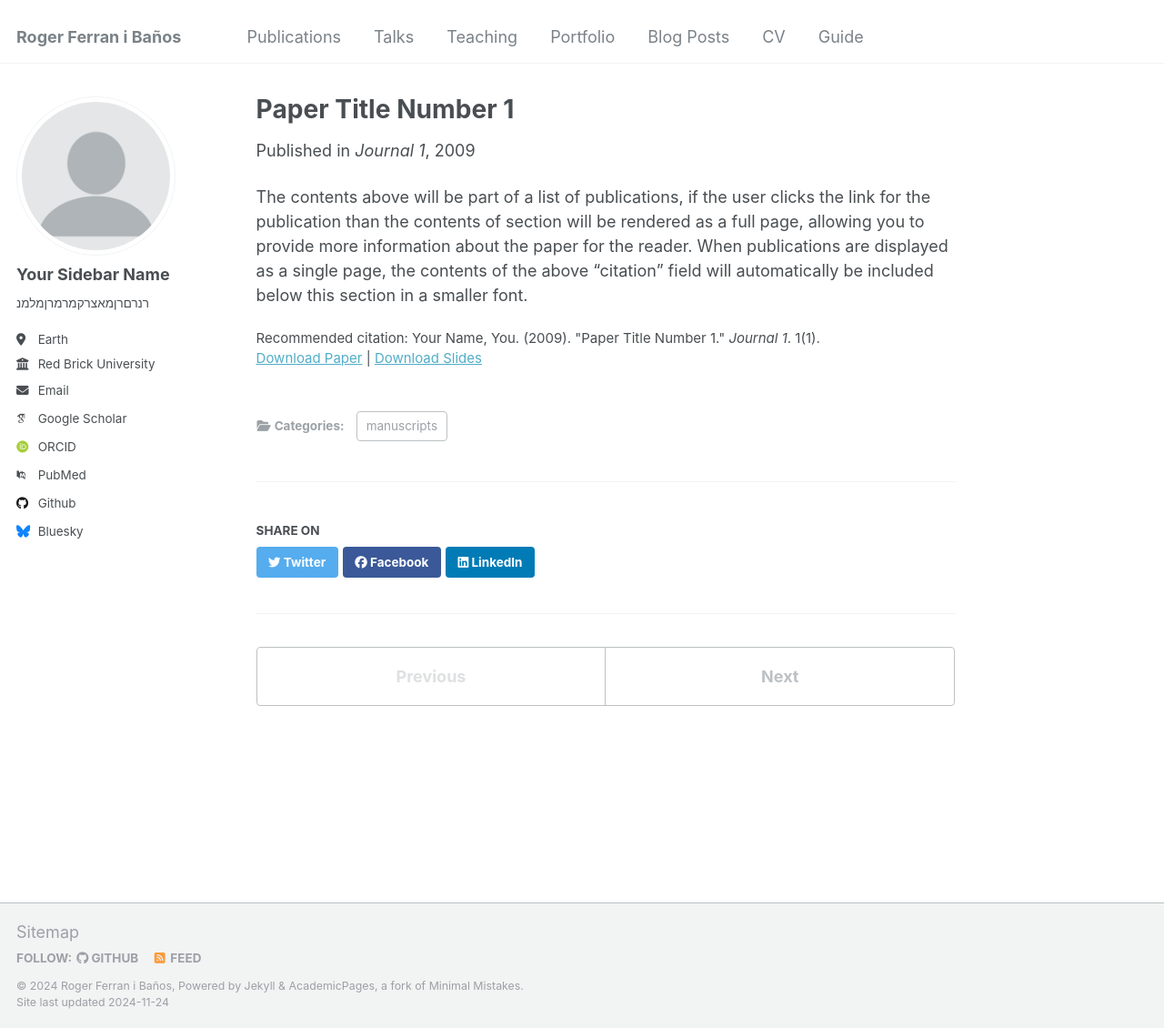
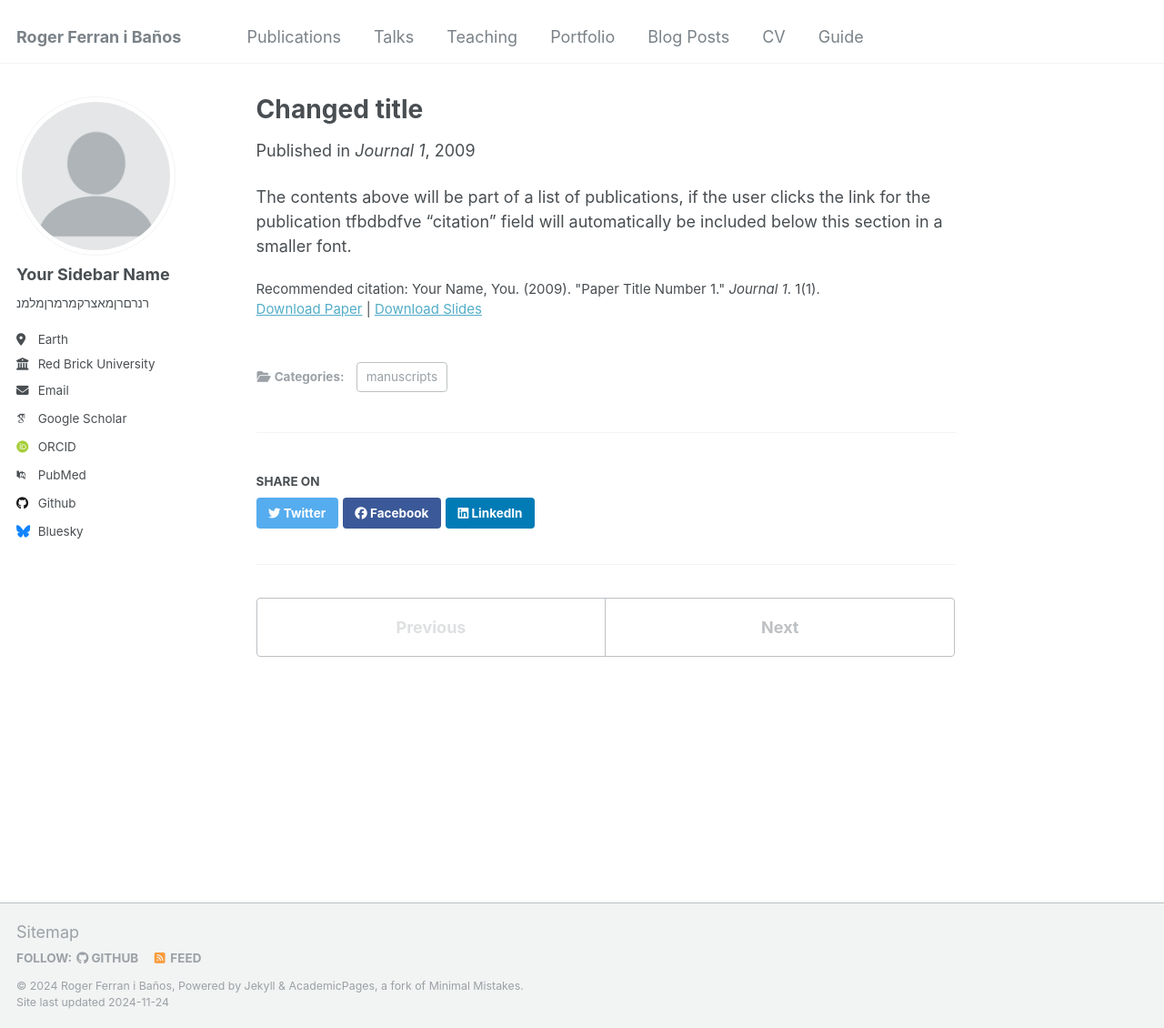
Before and after one commit to rogerferranibanos/rogerferranibanos.github.io, a Jekyll site: the page built from _publications/2009-10-01-paper-title-number-1.md, in a window 1280 px wide and 1130 px high. Shown: the whole window at 91% size. Built offline with Jekyll 4.4.1, drawn with Linux system fonts in a browser that asks for light colours; some web fonts are replaced.

Commit message:
publication change

```diff
--- a/_publications/2009-10-01-paper-title-number-1.md
+++ b/_publications/2009-10-01-paper-title-number-1.md
@@ -1,5 +1,5 @@
 ---
-title: "Paper Title Number 1"
+title: "Changed title"
 collection: publications
 category: manuscripts
 permalink: /publication/2009-10-01-paper-title-number-1
@@ -11,4 +11,4 @@ paperurl: 'http://academicpages.github.io/files/paper1.pdf'
 citation: 'Your Name, You. (2009). &quot;Paper Title Number 1.&quot; <i>Journal 1</i>. 1(1).'
 ---
 
-The contents above will be part of a list of publications, if the user clicks the link for the publication than the contents of section will be rendered as a full page, allowing you to provide more information about the paper for the reader. When publications are displayed as a single page, the contents of the above "citation" field will automatically be included below this section in a smaller font.
+The contents above will be part of a list of publications, if the user clicks the link for the publication tfbdbdfve "citation" field will automatically be included below this section in a smaller font.
```
Also changed, not shown: _pages/about.md (+1 -1 lines), 1 other file.
